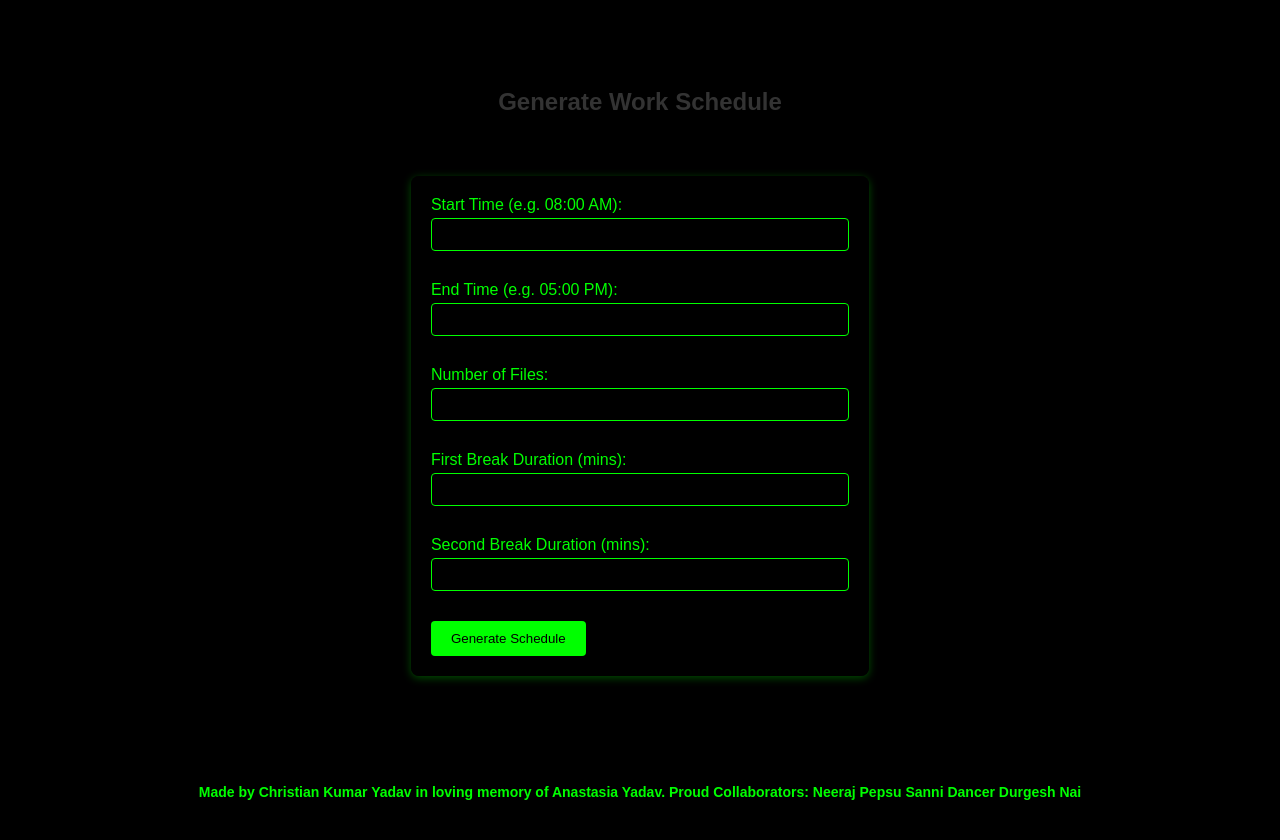
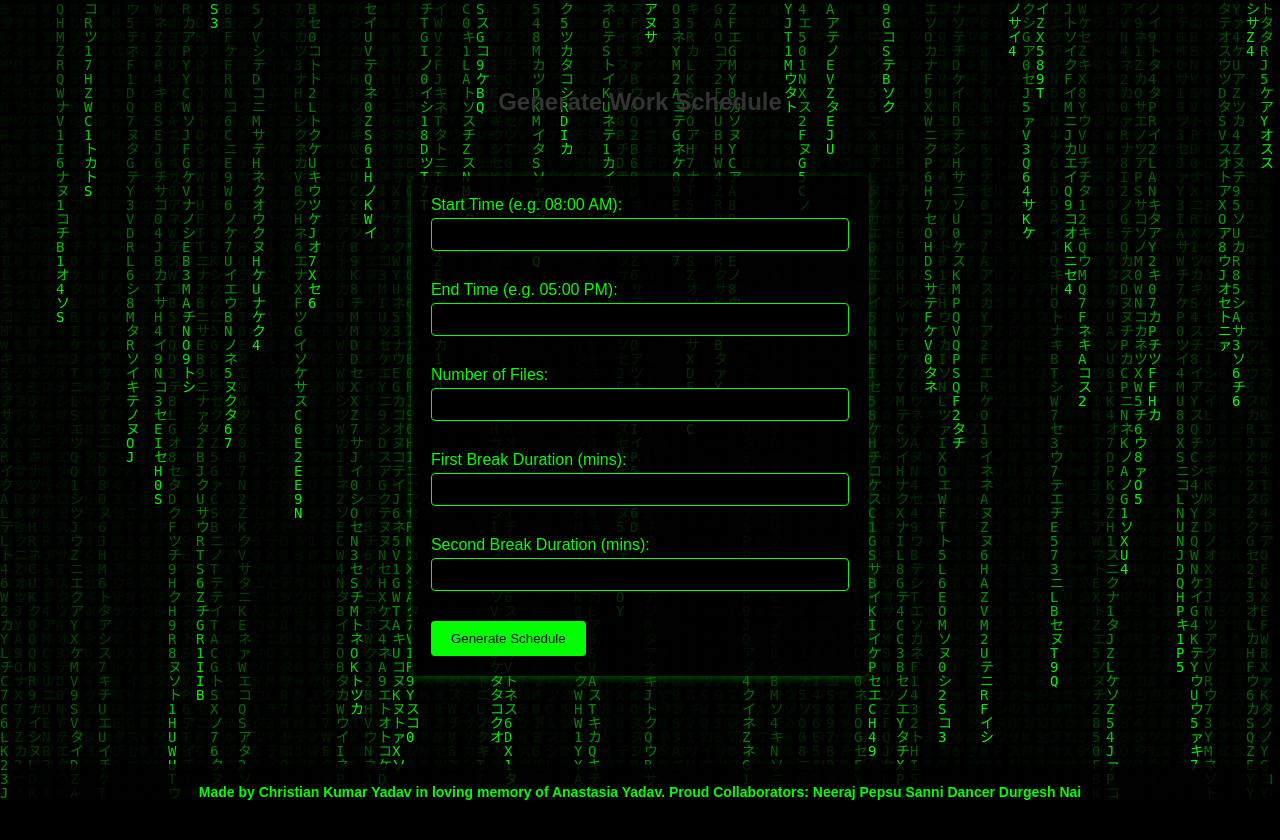
Before and after one commit to sidhbk08/Schedule-Generator, a Flask app: page / in a window 1280 px wide. Run offline with Flask 3, Linux system fonts and the light colour scheme.

Commit message:
Update form.html

```diff
--- a/templates/form.html
+++ b/templates/form.html
@@ -25,5 +25,42 @@
             Durgesh Nai
         </footer>
     </div>
+    <canvas id="matrixCanvas"></canvas>
+<script>
+const canvas = document.getElementById('matrixCanvas');
+const ctx = canvas.getContext('2d');
+
+canvas.width = window.innerWidth;
+canvas.height = window.innerHeight;
+
+const letters = "アァイイウエオカキクケコサシスセソタチツテトナニヌネノ0123456789ABCDEFGHIJKLMNOPQRSTUVWXYZ".split("");
+const fontSize = 14;
+const columns = canvas.width / fontSize;
+const drops = Array.from({ length: columns }, () => 1);
+
+function drawMatrix() {
+    ctx.fillStyle = "rgba(0, 0, 0, 0.05)";
+    ctx.fillRect(0, 0, canvas.width, canvas.height);
+
+    ctx.fillStyle = "#0F0";
+    ctx.font = fontSize + "px monospace";
+
+    for (let i = 0; i < drops.length; i++) {
+        const text = letters[Math.floor(Math.random() * letters.length)];
+        const x = i * fontSize;
+        const y = drops[i] * fontSize;
+
+        ctx.fillText(text, x, y);
+
+        if (y > canvas.height && Math.random() > 0.975) {
+            drops[i] = 0;
+        }
+        drops[i]++;
+    }
+}
+
+setInterval(drawMatrix, 33);
+</script>
+
 </body>
 </html>
```
